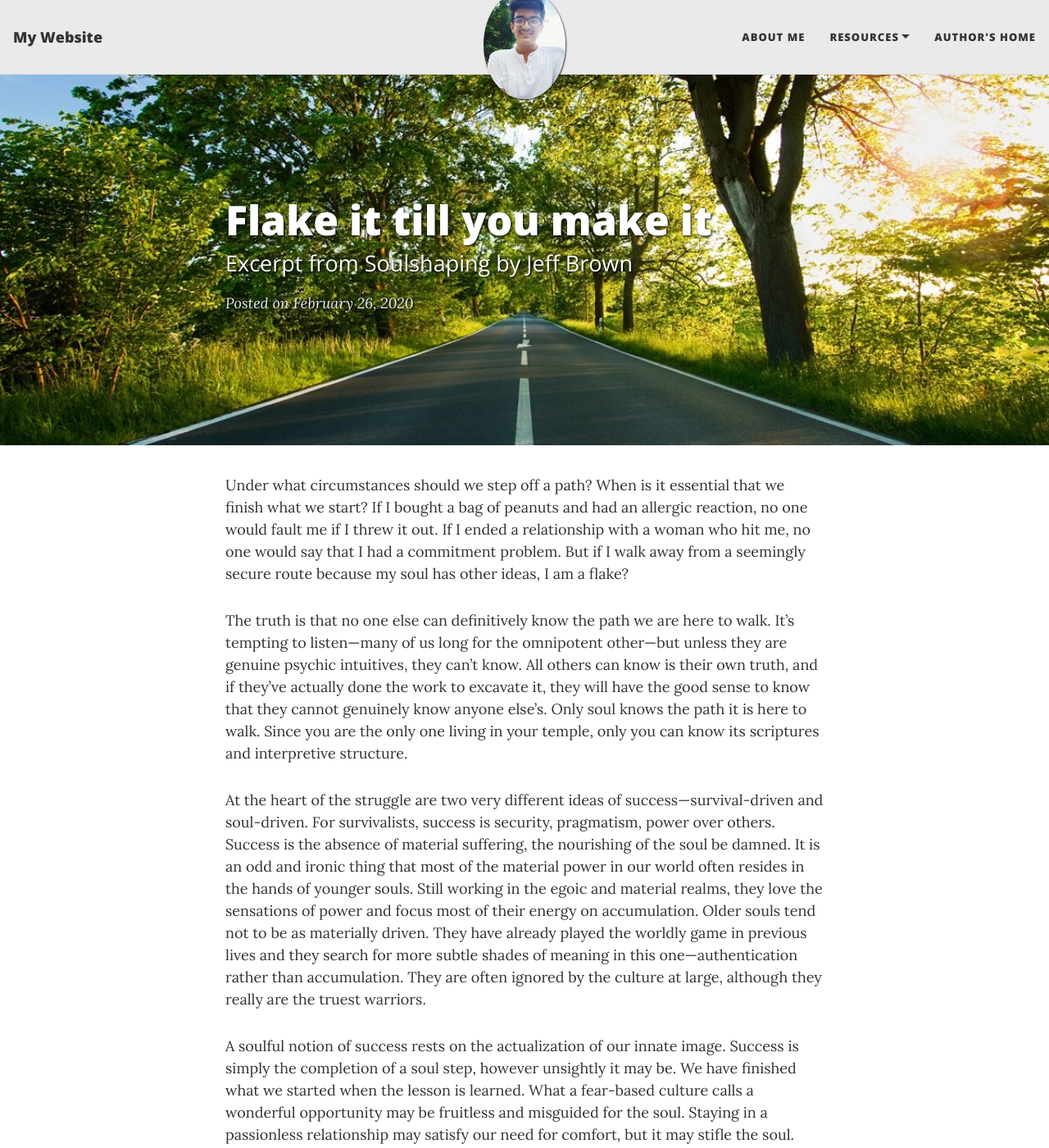
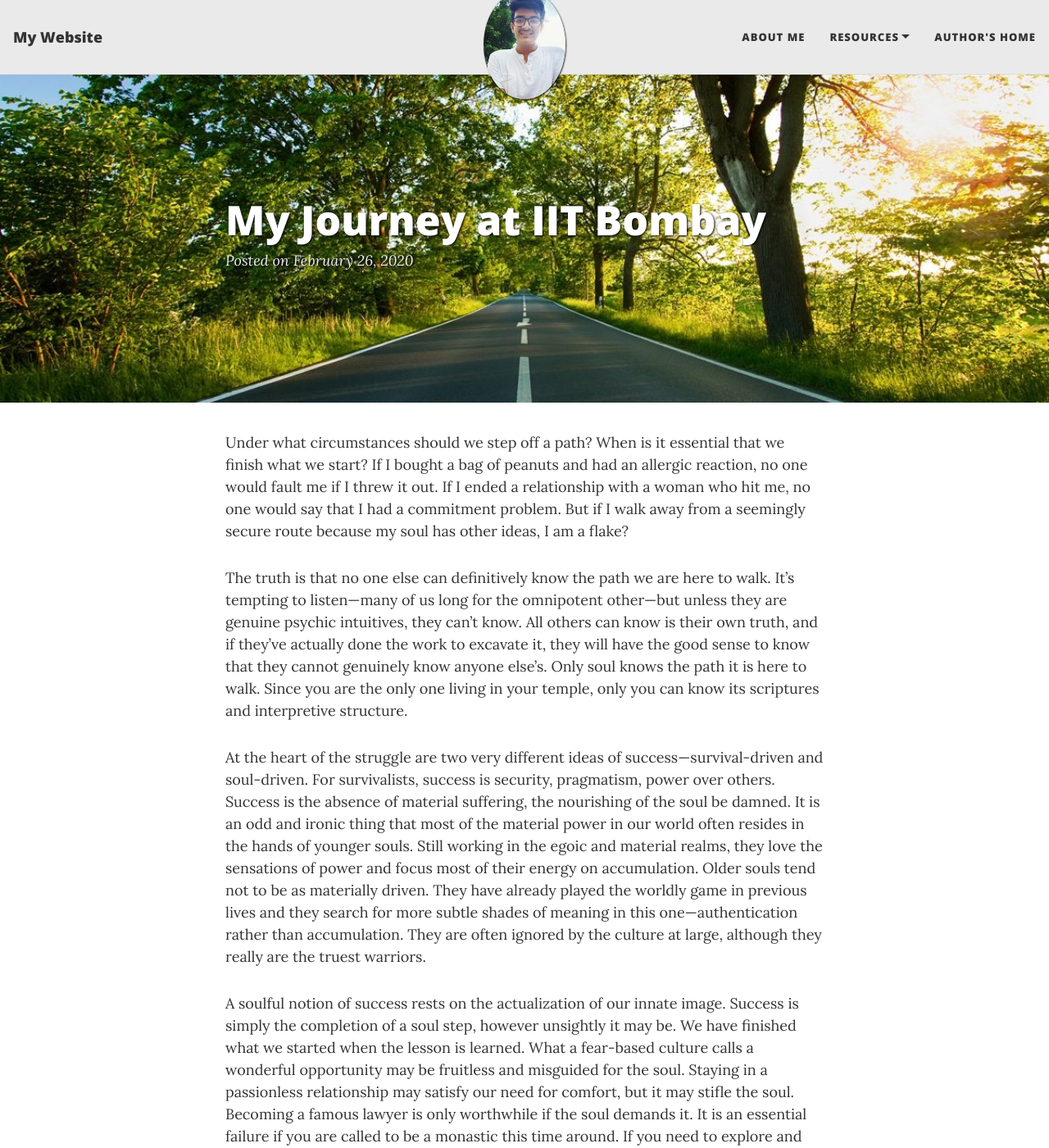
Before and after one commit to Vishwaraj2812/mypage, a Jekyll site: the page built from _posts/2020-02-26-flake-it-till-you-make-it.md, in a window 1280 px wide and 1400 px high. Shown: the whole window at 82% size. Built offline with Jekyll 4.4.1, drawn with Linux system fonts in a browser that asks for light colours; nearby versions of some CDN libraries; some of the changed text lies outside the part shown.

Commit message:
Update 2020-02-26-flake-it-till-you-make-it.md

```diff
--- a/_posts/2020-02-26-flake-it-till-you-make-it.md
+++ b/_posts/2020-02-26-flake-it-till-you-make-it.md
@@ -1,11 +1,11 @@
 ---
 layout: post
-title: Flake it till you make it
-subtitle: Excerpt from Soulshaping by Jeff Brown
+title: My Journey at IIT Bombay
+<!---subtitle: Excerpt from Soulshaping by Jeff Brown--->
 cover-img: /assets/img/path.jpg
 thumbnail-img: /assets/img/thumb.png
 share-img: /assets/img/path.jpg
-tags: [books, test]
+tags: [IITB, Journey, Experiences, MyTale]
 ---
 
 Under what circumstances should we step off a path? When is it essential that we finish what we start? If I bought a bag of peanuts and had an allergic reaction, no one would fault me if I threw it out. If I ended a relationship with a woman who hit me, no one would say that I had a commitment problem. But if I walk away from a seemingly secure route because my soul has other ideas, I am a flake?
```
